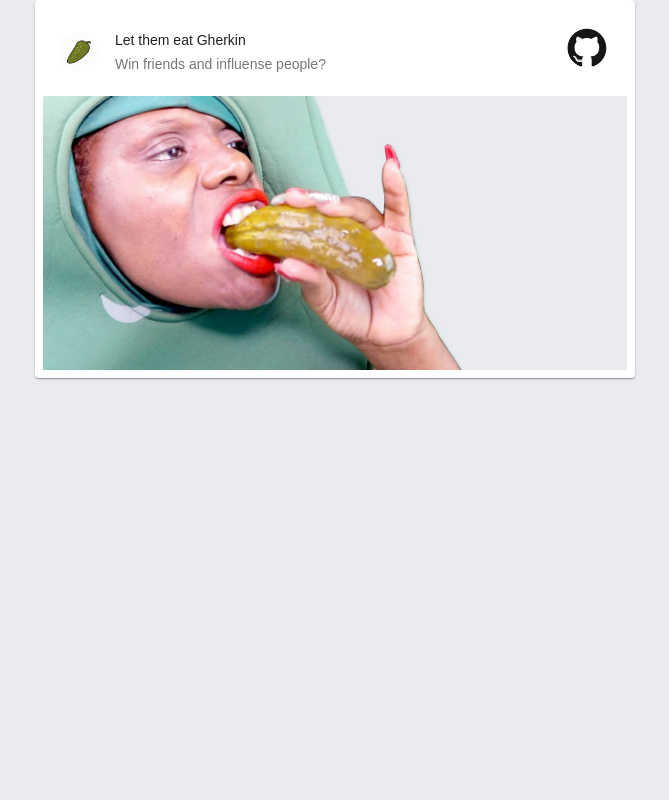
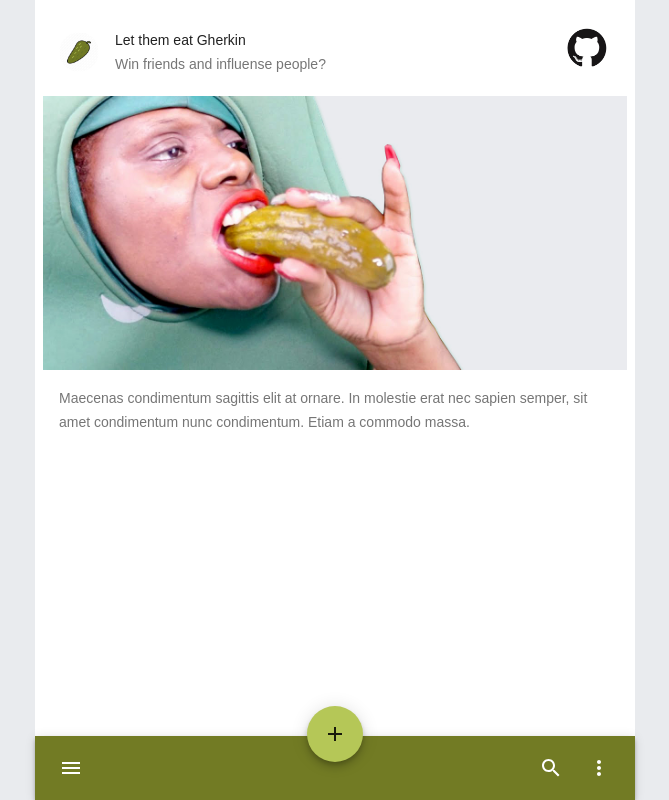
Before and after one commit to goldlabel-apps/let-them-eat-gherkin, a React (Create React App) app: page / in a window 1280 px wide. Shown: the whole page, without its empty margins (305-974 px from the left). Built offline with nearby package versions, Linux system fonts and the light colour scheme.

Commit message:
feat(BottomBar)

```diff
--- a/package.json
+++ b/package.json
@@ -1,7 +1,7 @@
 {
   "name": "let-them-eat-gherkin",
   "description": "Win friends and influence people?",
-  "version": "0.1.0",
+  "version": "0.1.1",
   "license": "OSL-3.0",
   "author": {
     "name": "listingslab",
--- a/src/App.jsx
+++ b/src/App.jsx
@@ -6,20 +6,26 @@ import muiTheme from './theme/mui';
 import commonStyles from "./theme/commonStyles";
 import {
   CssBaseline,
+  AppBar,
   Avatar,
   Card,
+  CardContent,
   CardHeader,
   CardMedia,
+  Fab,
   IconButton,
+  Typography,
+  Toolbar,
   // Tabs,
   // Tab,
 } from '@material-ui/core/';
 // import {
 //   Tennis,
 // } from './neo-containers';
-// import IconGithub from './theme/svg/github.svg';
-// import FavoriteIcon from '@material-ui/icons/Favorite';
-// import PersonPinIcon from '@material-ui/icons/PersonPin';
+import MenuIcon from '@material-ui/icons/Menu';
+import AddIcon from '@material-ui/icons/Add';
+import SearchIcon from '@material-ui/icons/Search';
+import MoreIcon from '@material-ui/icons/MoreVert';
 
 export const styles = theme => ({
   ...commonStyles(theme),
@@ -37,12 +43,13 @@ class App extends Component {
     const subtitle = `Win friends and influense people?`;
     const media = `/jpg/let-them-eat-gherkin.jpg`;
     const avatar = `/png/icon.png`;
+    const body = `Maecenas condimentum sagittis elit at ornare. In molestie erat nec sapien semper, sit amet condimentum nunc condimentum. Etiam a commodo massa.`;
 
     return (
       <MuiThemeProvider theme={createMuiTheme(muiTheme)}>
         <CssBaseline />
         <div className={cn(classes.app)}>
-           <Card className={cn(classes.card)}>
+           <Card className={cn(classes.card, classes.flexGrow)}>
             <CardHeader
               title={title}
               subheader={subtitle}
@@ -74,25 +81,52 @@ class App extends Component {
               <CardMedia
                 className={cn(classes.media)}
                 image={media}
-                title={`title`}
+                title={title}
               />
+
+
+            <CardContent>
+              <Typography variant="body2" color="textSecondary" component="p">
+                {body}
+              </Typography>
+            </CardContent>
+
+
            </Card>
 
 
-            {/* <Paper square className={classes.tabs}>
-              <Tabs
-                value={0}
-                onChange={()=>{}}
-                variant="fullWidth"
-                indicatorColor="secondary"
-                textColor="secondary"
+        </div>
+
+
+        <div className={cn(classes.bottomAppBar)}>
+            <AppBar
+              position={`fixed`}
+              color={`primary`}
+              className={cn(classes.appBar)
+            }>
+            <Toolbar>
+              <IconButton
+                edge="start"
+                color="inherit"
+                aria-label="Open drawer"
               >
-                <Tab icon={<PhoneIcon />} label="Gherkin" />
-                <Tab icon={<PersonPinIcon />} label="Game" />
-              </Tabs>
-            </Paper>           */}
-          {/* <Tennis /> */}
-        </div>
+                <MenuIcon />
+              </IconButton>
+              <Fab color="secondary" aria-label="Add" className={classes.fabButton}>
+                <AddIcon />
+              </Fab>
+              <div className={classes.grow} />
+              <IconButton color="inherit">
+                <SearchIcon />
+              </IconButton>
+              <IconButton edge="end" color="inherit">
+                <MoreIcon />
+              </IconButton>
+            </Toolbar>
+          </AppBar>
+          </div>
+
+
       </MuiThemeProvider>
     );
   }
--- a/src/theme/commonStyles.jsx
+++ b/src/theme/commonStyles.jsx
@@ -1,18 +1,33 @@
 
 // const lightBgColor = `#e9ebee`;
+const appWidth = 600;
 
 export default theme => ({
   app:{
-    // border: `1px solid black`,
-    maxWidth: 600,
+    maxWidth: appWidth,
     margin: 'auto',
-    display: 'flex',
-    flexDirection: `row`,
-    flexGrow: 1,
+    background: 'white',
+    height: '100vh',
+  },
+  appBar: {
+    maxWidth: appWidth,
+    left: '50%',
+    transform: 'translate(-50%, 0)',
+    top: 'auto',
+    bottom: 0,
+  },
+  bottomAppBar:{
+    margin: 'auto',
+    border: 'none',
+    boxShadow: 'none',
+    borderRadius: 'none',
   },
   card:{
     width: '100%',
     padding: theme.spacing(),
+    border: 'none',
+    boxShadow: 'none',
+    borderRadius: 'none',
   },
   avatar:{
     // background: lightBgColor,
@@ -22,7 +37,31 @@ export default theme => ({
     paddingTop: '46.875%'
   },
   iconButtonSize:{
-    width: 50,
+    width: 40,
     height: 50,
-  }
+  },
+  text: {
+    padding: theme.spacing(2, 2, 0),
+  },
+  paper: {
+    paddingBottom: 50,
+  },
+  list: {
+    marginBottom: theme.spacing(2),
+  },
+  subheader: {
+    backgroundColor: theme.palette.background.paper,
+  },
+  grow: {
+    flexGrow: 1,
+  },
+  fabButton: {
+    position: 'absolute',
+    zIndex: 1,
+    top: -30,
+    left: 0,
+    right: 0,
+    margin: '0 auto',
+  },
+
 });
```
